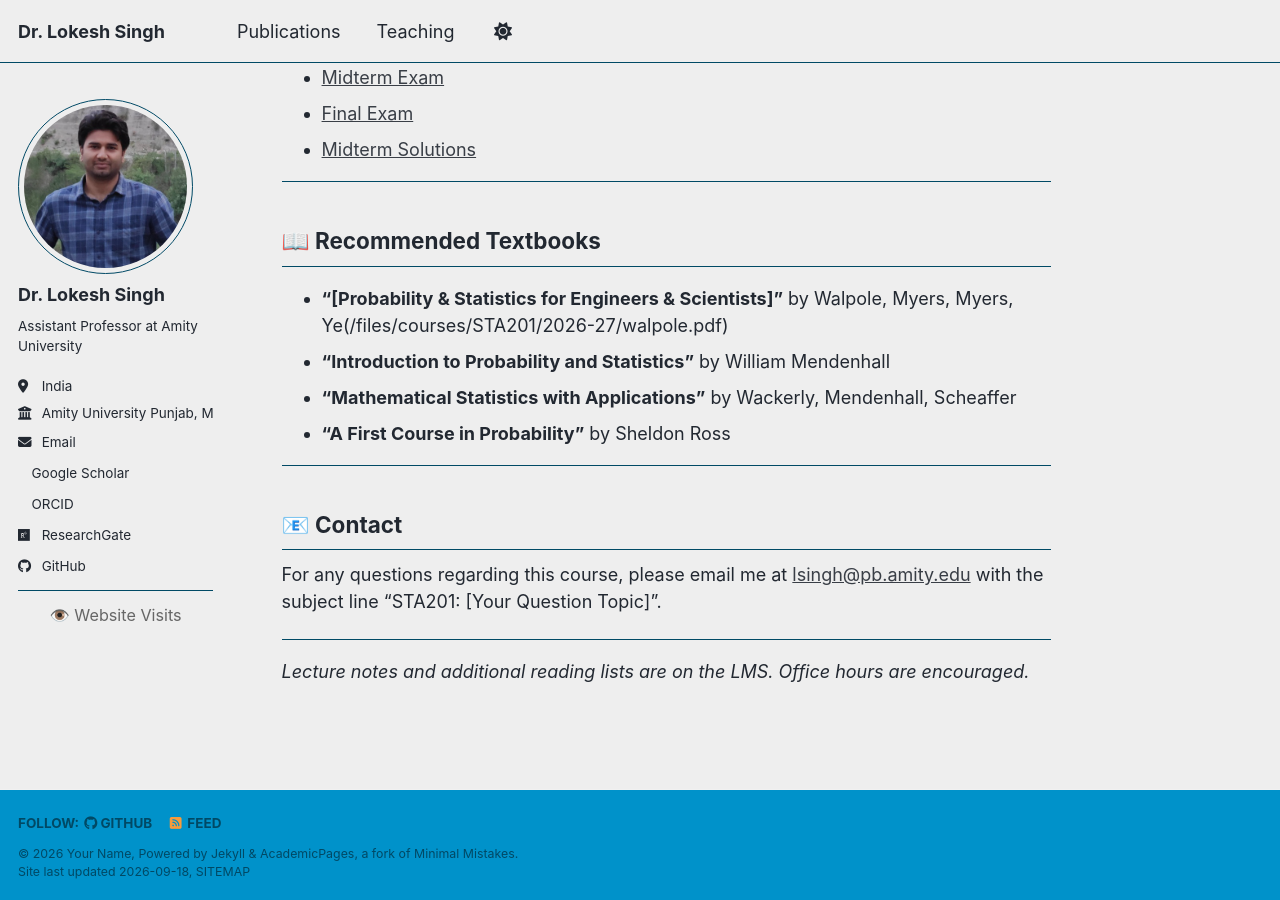
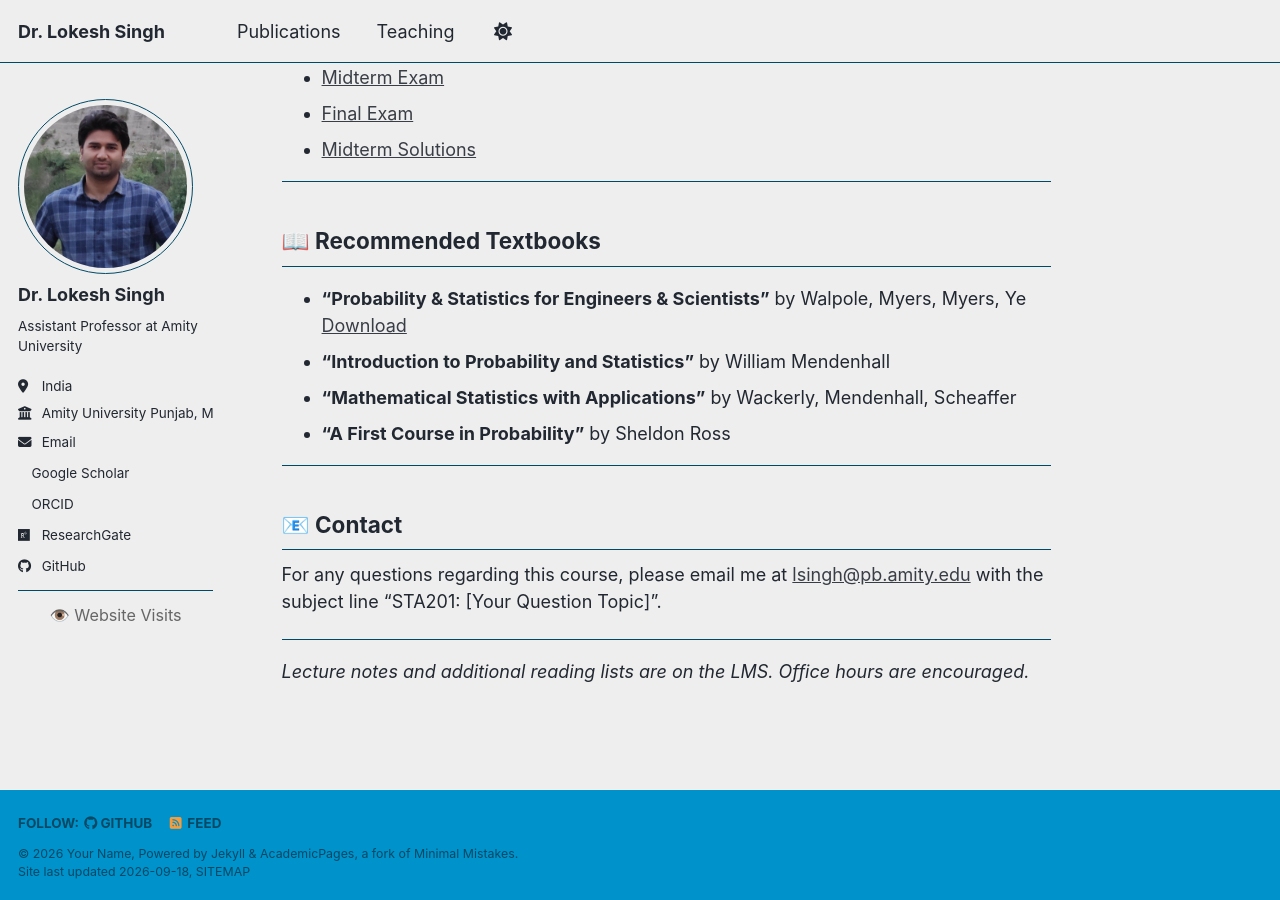
Before and after one commit to lokeshmath/lokeshmath.github.io, a Jekyll site: the page built from _pages/courses/STA201.md, in a window 1280 px wide and 900 px high, scrolled down 3315 px. Built offline with Jekyll 4.4.1, drawn with Linux system fonts in a browser that asks for light colours; comment, search, counter and statistics services are not loaded; a style sheet for code colours, icons or effects is not loaded.

Commit message:
Update STA201.md

```diff
--- a/_pages/courses/STA201.md
+++ b/_pages/courses/STA201.md
@@ -117,7 +117,7 @@ A comprehensive introduction to the theory of probability and statistics, coveri
 ---
 
 ## 📖 Recommended Textbooks
-- **"[Probability & Statistics for Engineers & Scientists]"** by Walpole, Myers, Myers, Ye(/files/courses/STA201/2026-27/walpole.pdf)
+- **"Probability & Statistics for Engineers & Scientists"** by Walpole, Myers, Myers, Ye [Download](/files/courses/STA201/2026-27/walpole.pdf)
 - **"Introduction to Probability and Statistics"** by William Mendenhall
 - **"Mathematical Statistics with Applications"** by Wackerly, Mendenhall, Scheaffer
 - **"A First Course in Probability"** by Sheldon Ross
```
